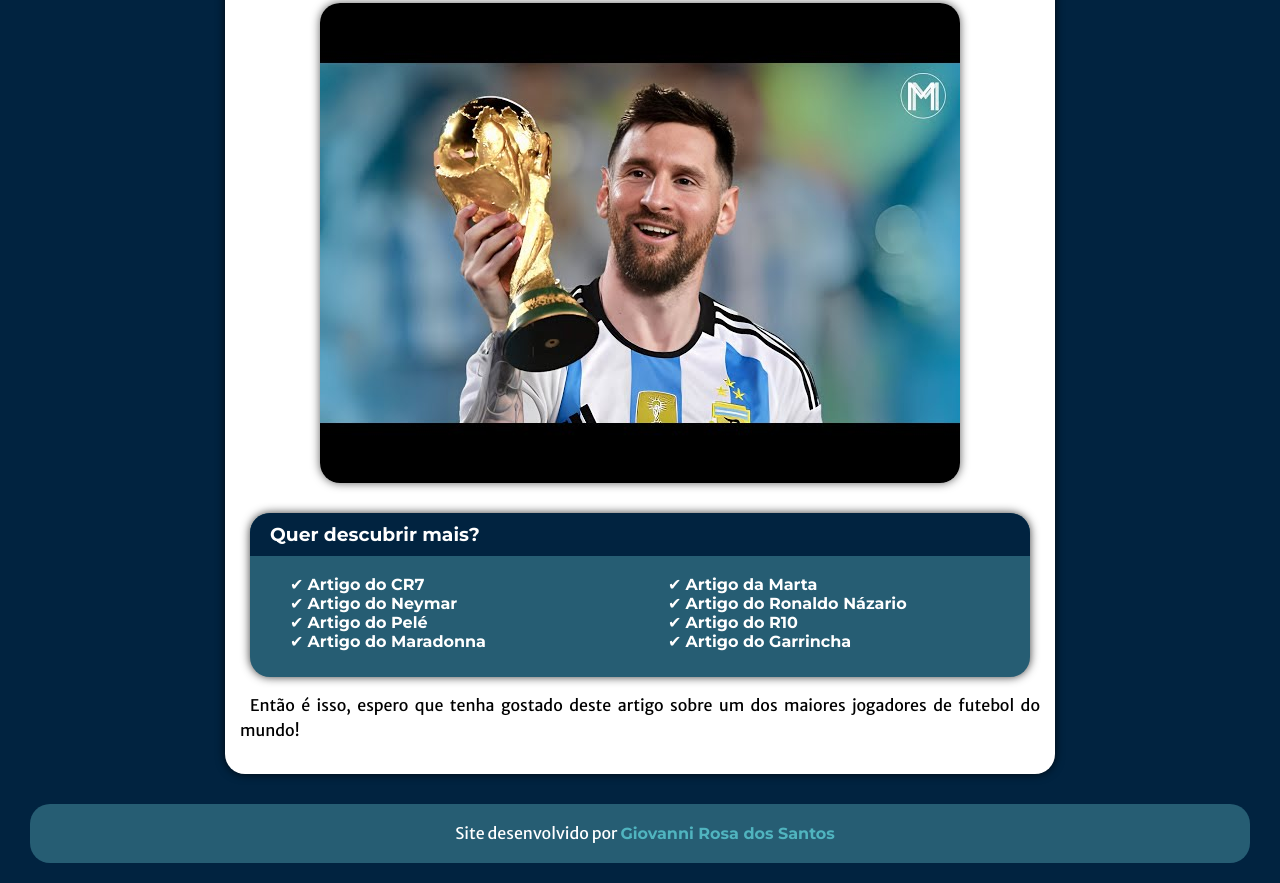
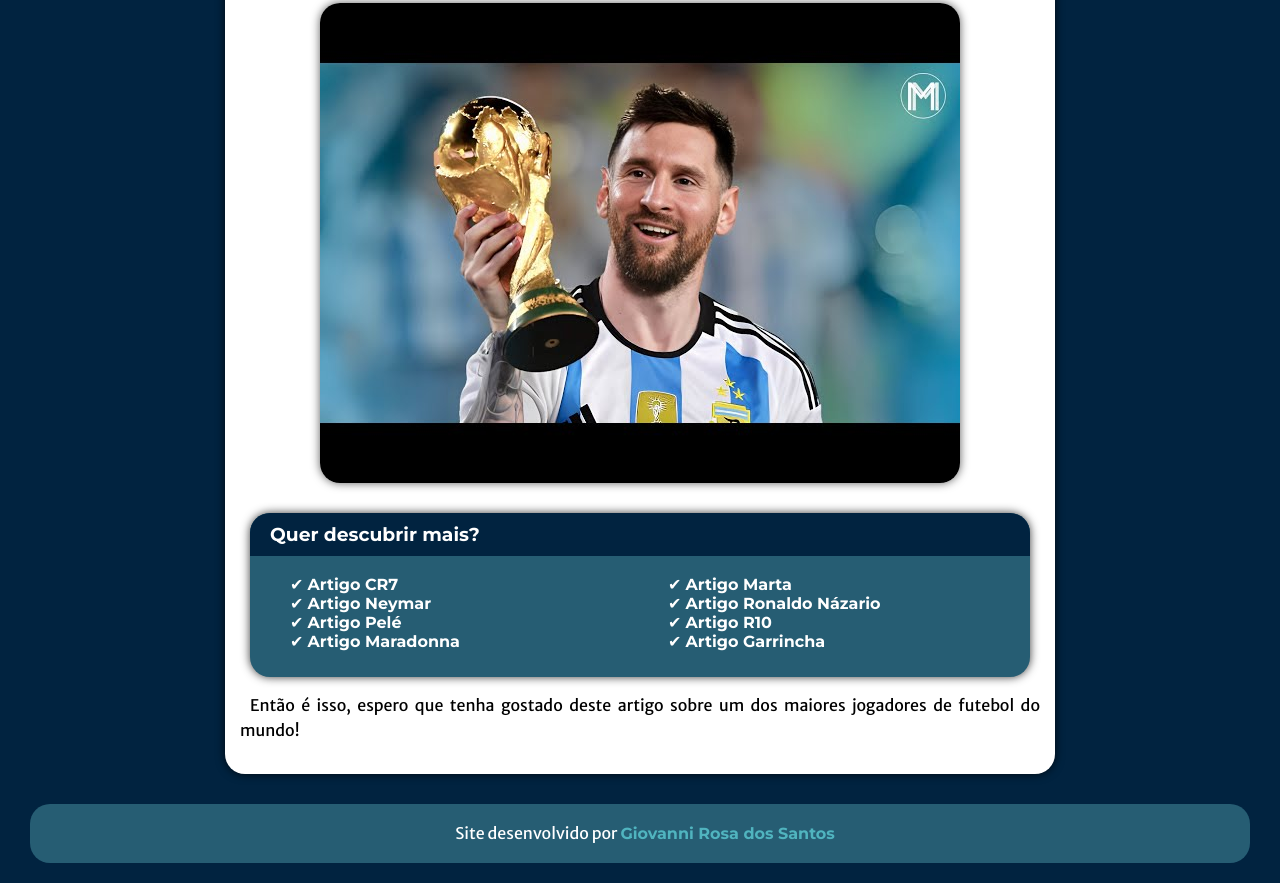
Before and after one commit to Giovanni1625/projeto-messi, a plain HTML site: page index.html in a window 1280 px wide. Shown: the part 4146-5029 px from the top of the page. Drawn offline with Linux system fonts and the light colour scheme.

Commit message:
do aside

```diff
--- a/index.html
+++ b/index.html
@@ -98,14 +98,14 @@
             <aside>
                 <h3>Quer descubrir mais?</h3>
                 <ul>
-                    <li class="lista"><a href="#">Artigo do CR7</a></li>
-                    <li class="lista"><a href="#">Artigo do Neymar</a></li>
-                    <li class="lista"><a href="#">Artigo do Pelé</a></li>
-                    <li class="lista"><a href="#">Artigo do Maradonna</a></li>
-                    <li class="lista"><a href="#">Artigo da Marta</a></li>
-                    <li class="lista"><a href="#">Artigo do Ronaldo Názario</a></li>
-                    <li class="lista"><a href="#">Artigo do R10</a></li>
-                    <li class="lista"><a href="#">Artigo do Garrincha</a></li>
+                    <li class="lista"><a href="#">Artigo CR7</a></li>
+                    <li class="lista"><a href="#">Artigo Neymar</a></li>
+                    <li class="lista"><a href="#">Artigo Pelé</a></li>
+                    <li class="lista"><a href="#">Artigo Maradonna</a></li>
+                    <li class="lista"><a href="#">Artigo Marta</a></li>
+                    <li class="lista"><a href="#">Artigo Ronaldo Názario</a></li>
+                    <li class="lista"><a href="#">Artigo R10</a></li>
+                    <li class="lista"><a href="#">Artigo Garrincha</a></li>
                 </ul>
             </aside>
             <p>Então é isso, espero que tenha gostado deste artigo sobre um dos maiores jogadores de futebol do mundo!</p>
```
